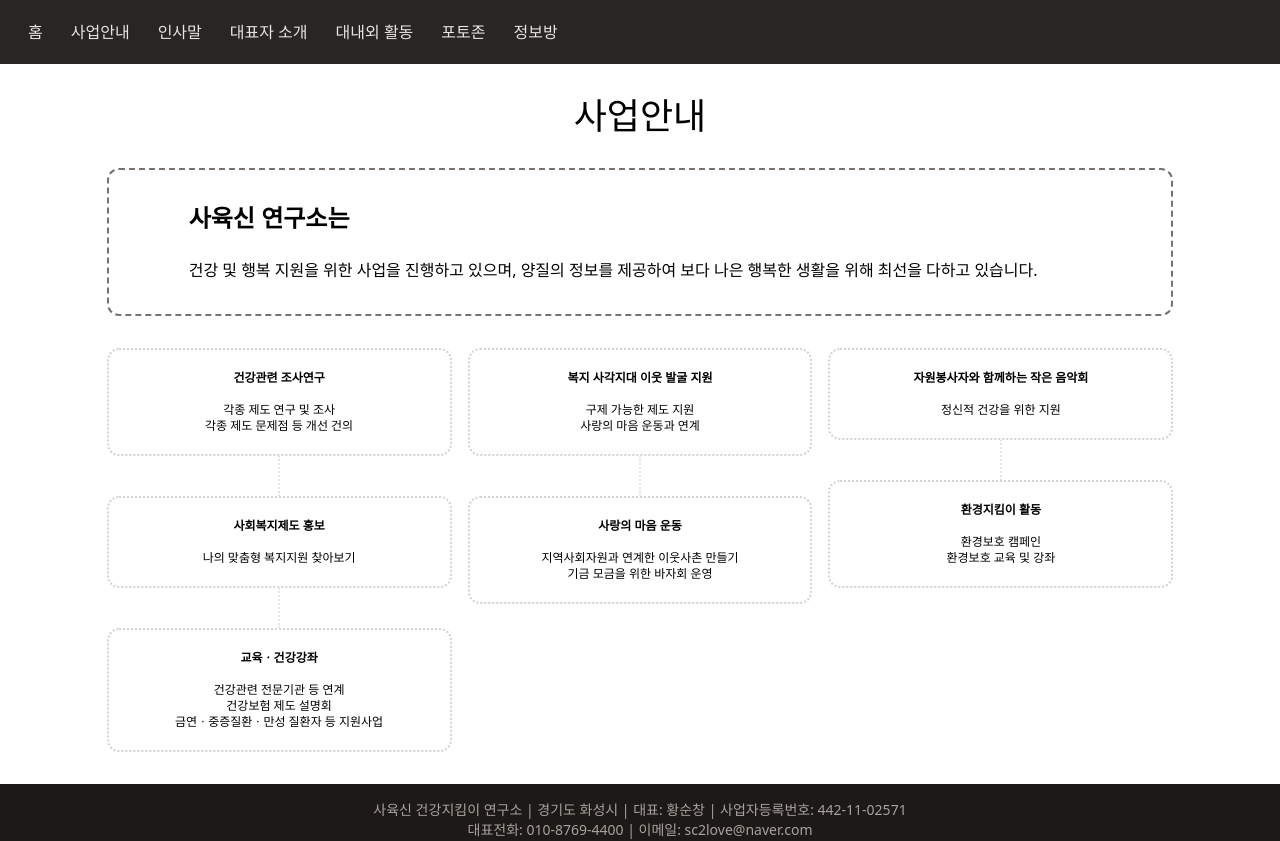
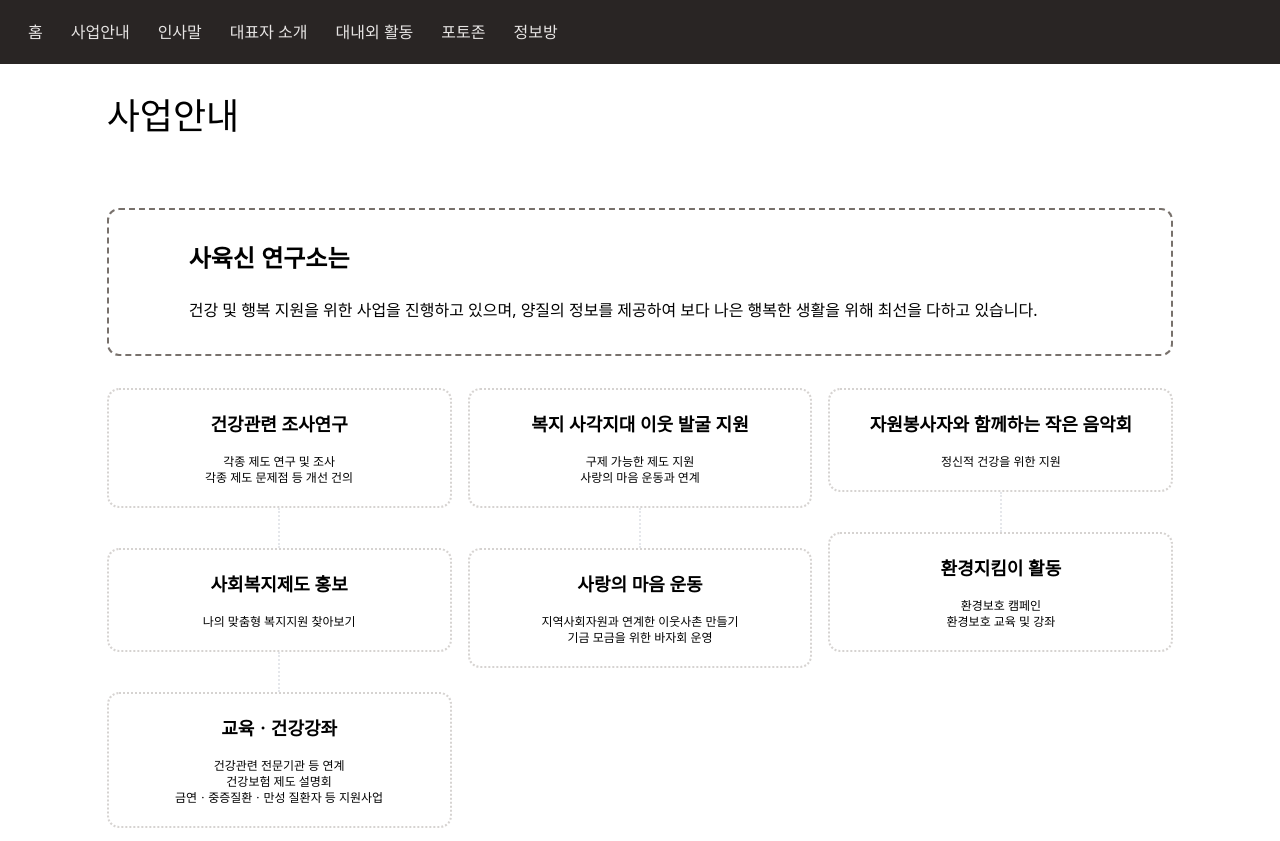
Before and after one commit to hjiwon/father2, a Next.js app: page /business in a window 1280 px wide. Shown: the top 841 px of the page. Built offline with nearby package versions, Linux system fonts and the light colour scheme.

Commit message:
feat: 사업 안내 페이지 레이아웃 변경
wave css 추가

```diff
--- a/src/app/business/page.jsx
+++ b/src/app/business/page.jsx
@@ -1,9 +1,10 @@
 const Business = () => {
   return (
     <div className="my-8 flex flex-col items-center">
-      <h1 className='text-4xl'>
-        사업안내
+      <h1 className='text-4xl w-5/6'>
+        사업안내 <br /> <br />
       </h1>
+
 
       <div className="w-5/6 px-20 py-8 my-8 flex flex-col border border-stone-500 border-2 rounded-large border-dashed">
         <div className="text-2xl font-bold">
@@ -19,7 +20,7 @@ const Business = () => {
         <div className="w-full flex gap-4">
           <div className='w-1/3 flex flex-col items-center'>
           <p className='text-xs w-full border border-stone-300 border-2 border-dotted rounded-large py-5 text-center'>
-            <strong>건강관련 조사연구</strong>
+            <strong className="text-lg">건강관련 조사연구</strong>
             <br />
             <br />
             <span>각종 제도 연구 및 조사</span>
@@ -33,7 +34,7 @@ const Business = () => {
           <div className="h-10 w-0 border-l-2 border-dotted" />
 
           <p className='text-xs w-full border border-stone-300 border-2 border-dotted rounded-large py-5 text-center'>
-            <strong>사회복지제도 홍보</strong>
+            <strong className="text-lg">사회복지제도 홍보</strong>
             <br />
             <br />
             <span>나의 맞춤형 복지지원 찾아보기</span>
@@ -45,7 +46,7 @@ const Business = () => {
           <div className="h-10 w-0 border-l-2 border-dotted" />
 
           <p className='text-xs w-full border border-stone-300 border-2 border-dotted rounded-large py-5  text-center'>
-            <strong>교육ㆍ건강강좌</strong>
+            <strong className="text-lg">교육ㆍ건강강좌</strong>
             <br />
             <br />
             <span>건강관련 전문기관 등 연계</span>
@@ -61,7 +62,7 @@ const Business = () => {
 
           <div className='w-1/3 flex flex-col items-center'>
           <p className='text-xs w-full border border-stone-300 border-2 border-dotted rounded-large py-5  text-center'>
-            <strong>복지 사각지대 이웃 발굴 지원</strong>
+            <strong className="text-lg">복지 사각지대 이웃 발굴 지원</strong>
             <br />
             <br />
             <span>구제 가능한 제도 지원</span>
@@ -76,7 +77,7 @@ const Business = () => {
           <div className="h-10 w-0 border-l-2 border-dotted" />
 
           <p className='text-xs w-full border border-stone-300 border-2 border-dotted rounded-large py-5 text-center'>
-            <strong>사랑의 마음 운동</strong>
+            <strong className="text-lg">사랑의 마음 운동</strong>
             <br />
             <br />
             <span>지역사회자원과 연계한 이웃사촌 만들기</span>
@@ -90,7 +91,7 @@ const Business = () => {
 
           <div className='w-1/3 flex flex-col items-center'>
           <p className='text-xs w-full border border-stone-300 border-2 border-dotted rounded-large py-5  text-center'>
-            <strong>자원봉사자와 함께하는 작은 음악회</strong>
+            <strong className="text-lg">자원봉사자와 함께하는 작은 음악회</strong>
             <br />
             <br />
             <span>정신적 건강을 위한 지원</span>
@@ -102,7 +103,7 @@ const Business = () => {
           <div className="h-10 w-0 border-l-2 border-dotted" />
 
           <p className='text-xs w-full border border-stone-300 border-2 border-dotted rounded-large py-5 text-center'>
-            <strong>환경지킴이 활동</strong>
+            <strong className="text-lg">환경지킴이 활동</strong>
             <br />
             <br />
             <span>환경보호 캠페인</span>
--- a/src/app/globals.css
+++ b/src/app/globals.css
@@ -48,3 +48,23 @@
 .notion-title {
   font-weight: 500;
 }
+
+
+.wave {
+  width: 100%;
+  height: 4%;
+  background: white;
+  overflow: hidden;
+}
+
+.wave:before {
+  content: 'aaaaaaaaaaaaaaaaaaaaaaaaaaaaaaaaaaaaaaaaaaaaaaaaaaaaaaaaaaaaaaaaaaaaaaaaaaaaaaaaaaaaaaaaaaaaaaaaaaaaaaaaaaaaaaaaaa';
+  position: relative;
+  top: -42px;
+  color: white;
+  font-size: 3.1rem;
+  text-decoration-style: wavy;
+  text-decoration-color: #a8a29e;
+  text-decoration-line: underline;
+  animation: animate 0.5s linear infinite;
+}
```
